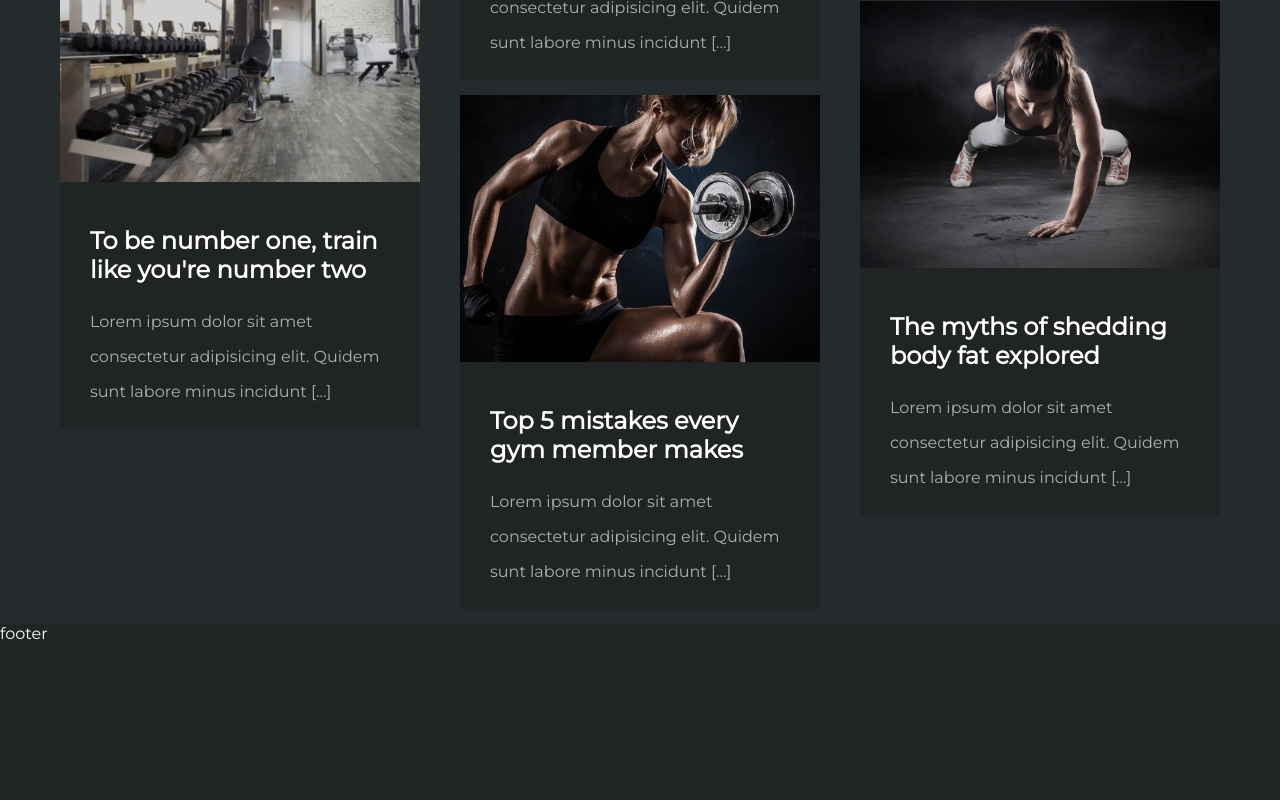
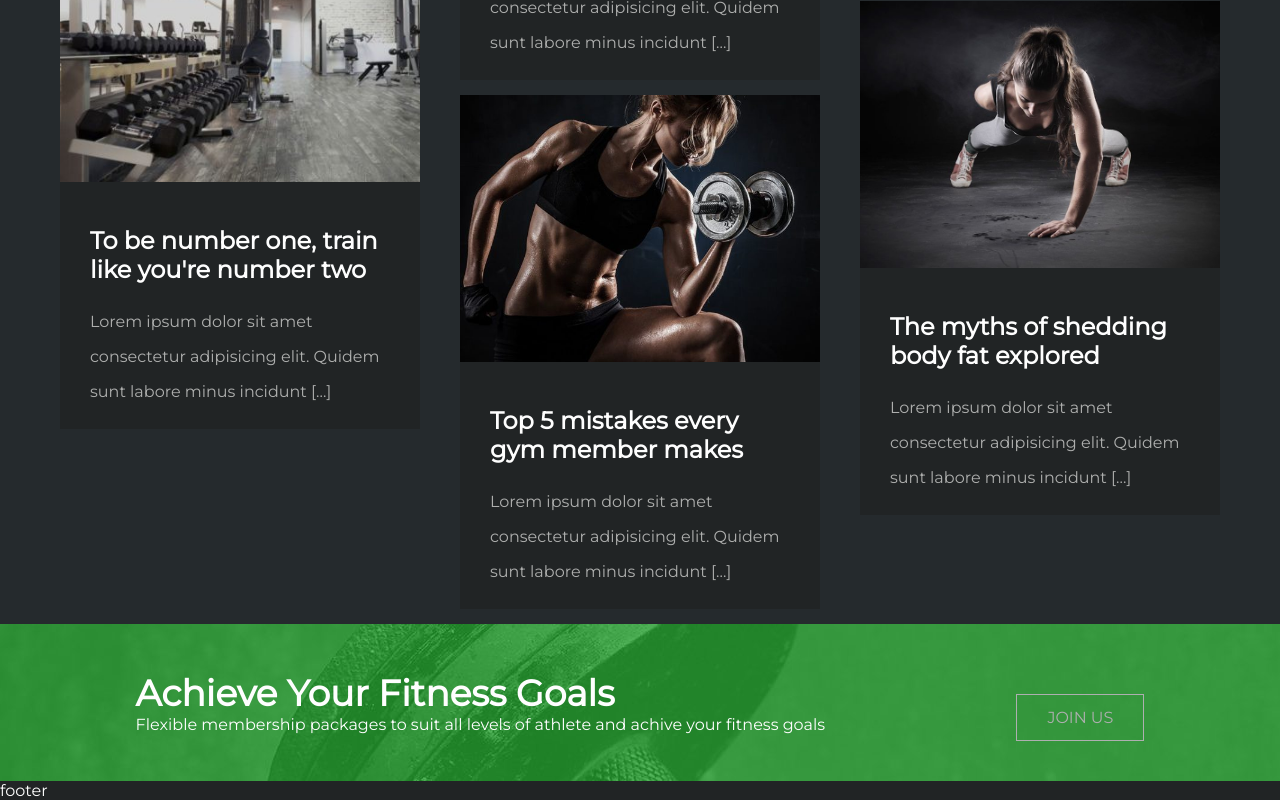
Before and after one commit to pizzi9523/proj-html-vuejs, a Vue app: page / in a window 1280 px wide. Shown: the part 6971-7771 px from the top of the page. Before the commit the page ends 7614 px from the top, so only its background shows below. Built offline with nearby package versions, Linux system fonts and the light colour scheme; the HTML template or start-up script is replaced by a standard one.

Commit message:
add section Join Us

```diff
--- /dev/null
+++ b/src/components/JoinUs.vue
@@ -0,0 +1,37 @@
+<template>
+  <section class="join_us">
+    <div class="container">
+      <div class="row join">
+        <div class="content">
+          <h2>Achieve Your Fitness Goals</h2>
+          <p>
+            Flexible membership packages to suit all levels of athlete and
+            achive your fitness goals
+          </p>
+        </div>
+        <button class="button_light">JOIN US</button>
+      </div>
+    </div>
+  </section>
+</template>
+
+<script>
+export default {};
+</script>
+
+<style lang="scss">
+.join_us {
+  background-image: url("../assets/images/home-parallax.jpg");
+  filter: hue-rotate(120deg);
+  background-position-y: -216px;
+  padding: 40px;
+  .join {
+    justify-content: space-around;
+    align-items: center;
+    h2 {
+      font-size: 36px;
+      font-weight: 700;
+    }
+  }
+}
+</style>
--- a/src/components/SiteMain.vue
+++ b/src/components/SiteMain.vue
@@ -8,6 +8,7 @@
     <Banner />
     <Trainers />
     <PerformanceNews />
+    <JoinUs />
   </main>
 </template>
 
@@ -20,6 +21,7 @@ import HighPerformance from "./HighPerformance.vue";
 import Banner from "./Banner.vue";
 import Trainers from "./Trainers.vue";
 import PerformanceNews from "./PerformanceNews.vue";
+import JoinUs from "./JoinUs.vue";
 
 export default {
   components: {
@@ -31,6 +33,7 @@ export default {
     Banner,
     Trainers,
     PerformanceNews,
+    JoinUs,
   },
 };
 </script>
```
